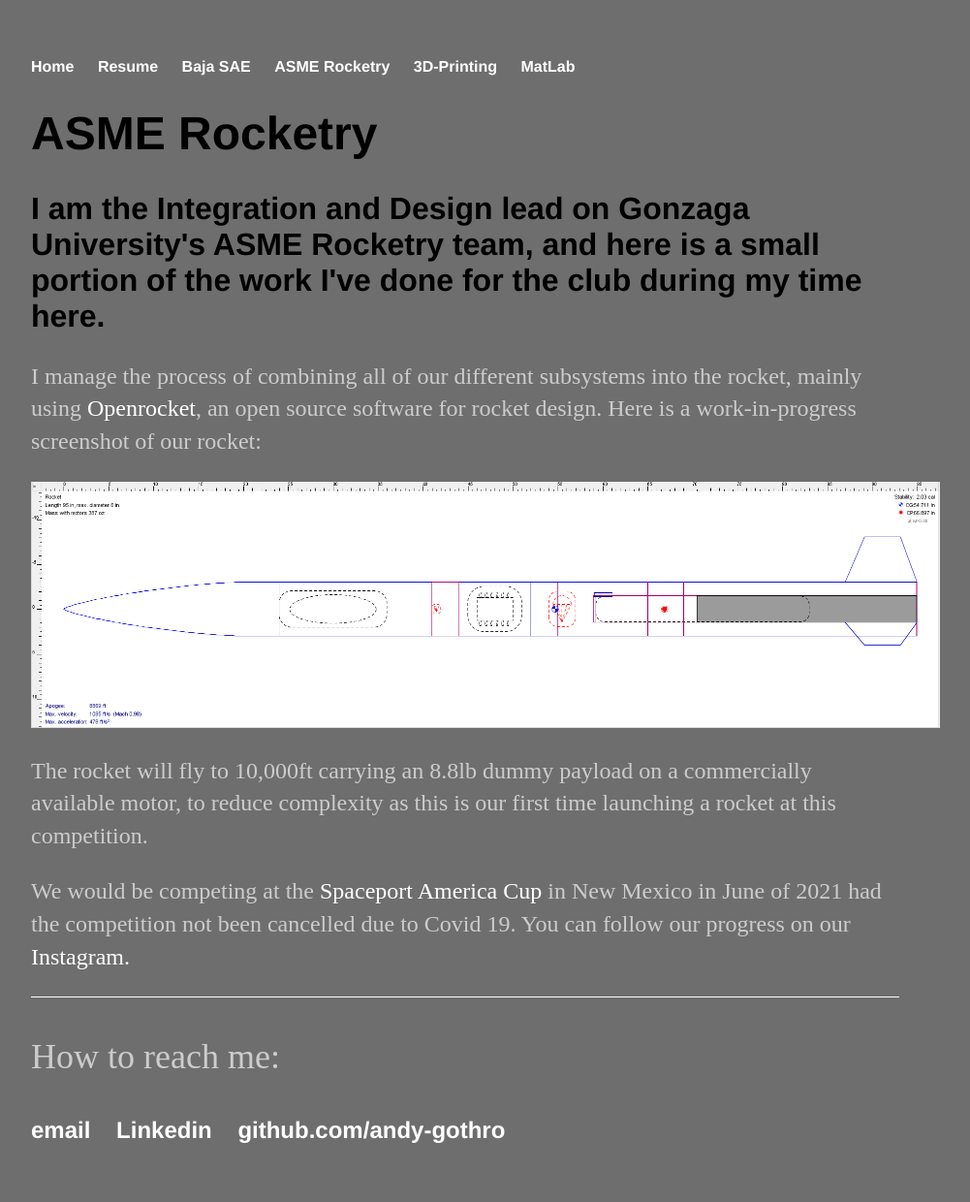
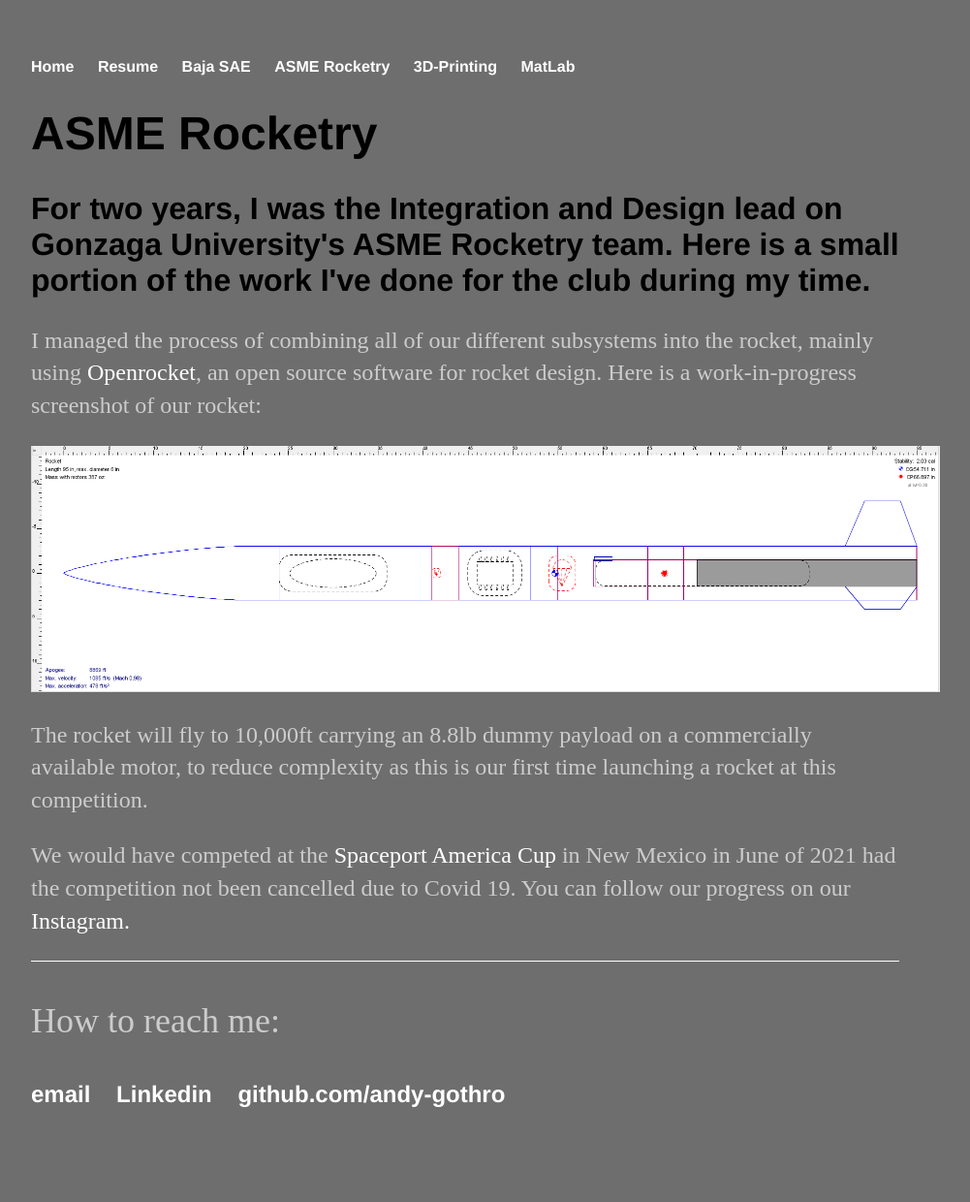
Before and after one commit to andy-gothro/andy-gothro.github.io, a Jekyll site: the page built from ASME Rocketry/index.html, in a window 1280 px wide. Shown: the whole page at 97% size, without its empty margins (160-1161 px from the left). Built offline with Jekyll 4.4.1, drawn with Linux system fonts in a browser that asks for light colours; after the commit the page ends 1203 px from its top, so only the background shows below that.

Commit message:
Update index.html

```diff
--- a/ASME Rocketry/index.html
+++ b/ASME Rocketry/index.html
@@ -4,9 +4,9 @@ title: ASME Rocketry
 ---
     <div class="blurb">
       <h1>ASME Rocketry</h1>
-        <h2>I am the Integration and Design lead on Gonzaga University's ASME Rocketry team, and here is a small portion of the work I've done for the club during my time here.</h2>
-	<p>I manage the process of combining all of our different subsystems into the rocket, mainly using <a href="http://openrocket.info/">Openrocket</a>, an open source software for rocket design. Here is a work-in-progress screenshot of our rocket:</p>
+        <h2>For two years, I was the Integration and Design lead on Gonzaga University's ASME Rocketry team. Here is a small portion of the work I've done for the club during my time.</h2>
+	<p>I managed the process of combining all of our different subsystems into the rocket, mainly using <a href="http://openrocket.info/">Openrocket</a>, an open source software for rocket design. Here is a work-in-progress screenshot of our rocket:</p>
 		<center><img src="openrocket diagram.png" width="938" height="254" alt="Image of the Rocket layout from the openrocket tool"/></center>
 	<p>The rocket will fly to 10,000ft carrying an 8.8lb dummy payload on a commercially available motor, to reduce complexity as this is our first time launching a rocket at this competition.</p>
-	<p> We would be competing at the <a href="https://www.spaceportamericacup.com/">Spaceport America Cup</a> in New Mexico in June of 2021 had the competition not been cancelled due to Covid 19. You can follow our progress on our <a href="https://www.instagram.com/gonzagarocketry/">Instagram.</a>
+	<p> We would have competed at the <a href="https://www.spaceportamericacup.com/">Spaceport America Cup</a> in New Mexico in June of 2021 had the competition not been cancelled due to Covid 19. You can follow our progress on our <a href="https://www.instagram.com/gonzagarocketry/">Instagram.</a>
     </div><!-- /.blurb -->
```
